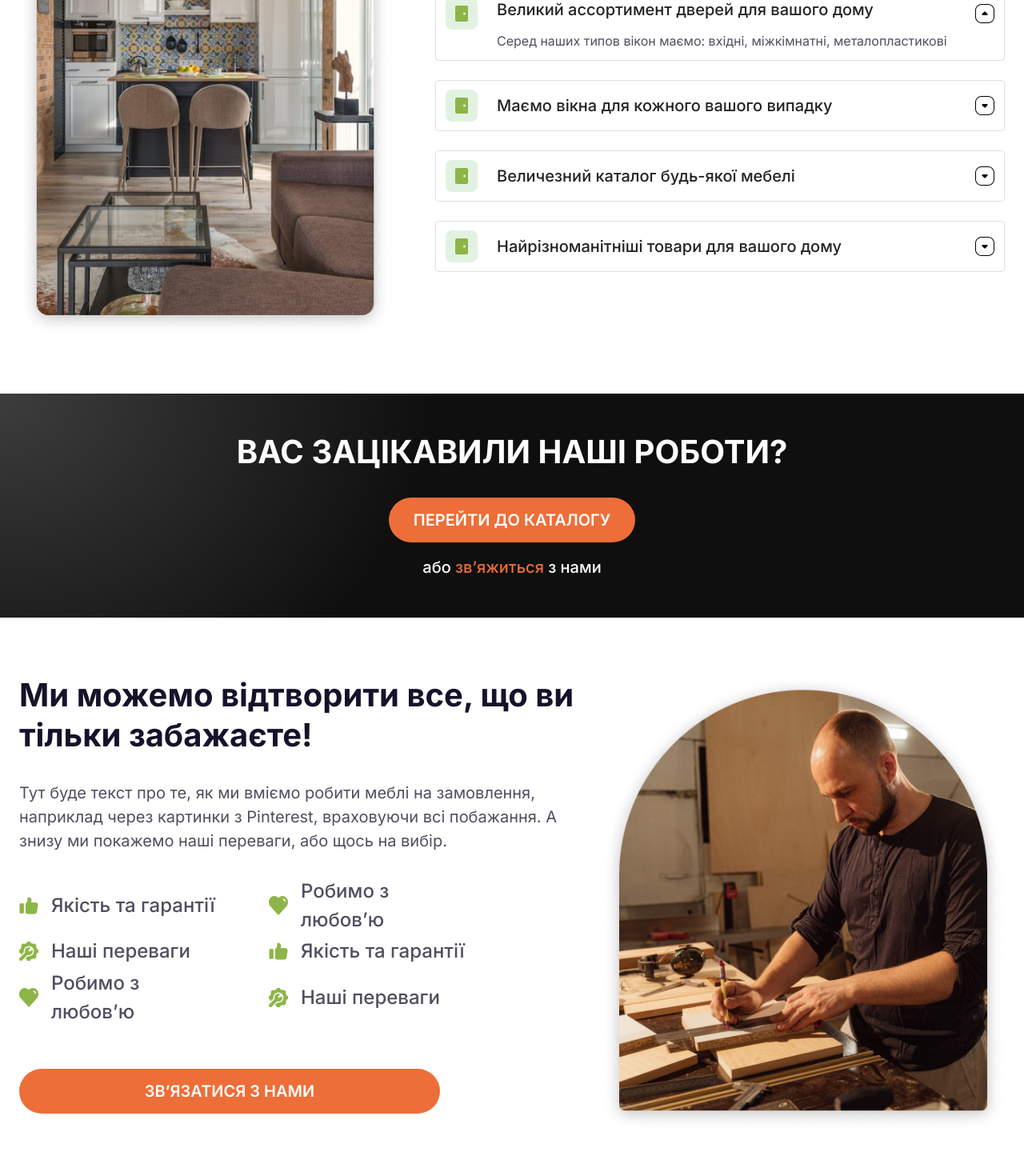
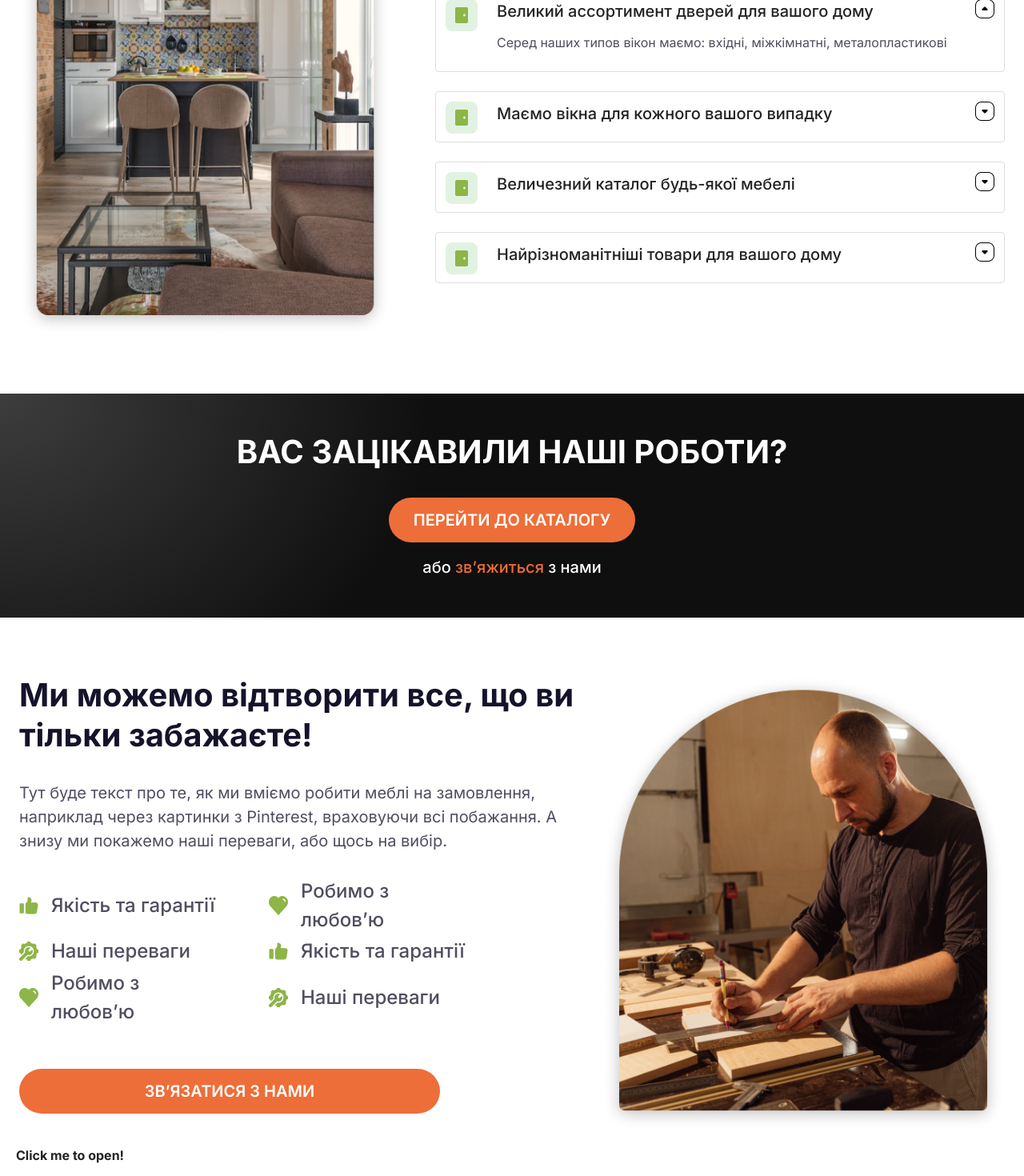
Before and after one commit to ShadePrima/creatiff-app, a React (Create React App) app: page / in a window 1280 px wide. Shown: the part 1920-3390 px from the top of the page at 80% size. Before the commit the page ends 3334 px from the top, so only its background shows below. Built offline with nearby package versions, Linux system fonts and the light colour scheme.

Commit message:
animation catalog item

```diff
--- a/package.json
+++ b/package.json
@@ -3,6 +3,7 @@
   "version": "0.1.0",
   "private": true,
   "dependencies": {
+    "@formkit/auto-animate": "^1.0.0-beta.6",
     "@testing-library/jest-dom": "^5.16.5",
     "@testing-library/react": "^13.4.0",
     "@testing-library/user-event": "^13.5.0",
--- a/src/App.js
+++ b/src/App.js
@@ -5,6 +5,7 @@ import Header from './components/Header';
 import Partners from './components/Partners';
 import Services from './components/Services';
 import './styles/main.scss';
+import Dropdown from './ui/Dropdown/Dropdown';
 
 function App() {
   return (
@@ -15,6 +16,7 @@ function App() {
       <Catalog />
       <CataloBlock />
       <Advantages />
+      <Dropdown />
     </div>
   );
 }
--- a/src/components/Catalog/Catalog.module.scss
+++ b/src/components/Catalog/Catalog.module.scss
@@ -35,7 +35,7 @@
     .catalogItems {
       margin-top: 48px;
       width: 712px;
-      height: 354px;
+      height: 368px;
     }
   }
 }
--- a/src/components/CatalogItem/CatalogItem.module.scss
+++ b/src/components/CatalogItem/CatalogItem.module.scss
@@ -8,7 +8,7 @@
 
   display: flex;
   justify-content: space-between;
-  align-items: center;
+  align-items: start;
 
   border: 1px solid rgba(0, 0, 0, 0.13);
   border-radius: 4px;
@@ -17,7 +17,7 @@
 
   .leftConteiner {
     display: flex;
-    align-items: center;
+    align-items: start;
     gap: 24px;
   }
 
@@ -41,6 +41,10 @@
 }
 
 .openItem {
-  height: 90px;
-  padding-bottom: 40px;
+  height: 104px;
+  // padding-bottom: 45px;
+
+  .titleConteiner {
+    margin-top: 0px;
+  }
 }
--- a/src/components/CatalogItem/index.jsx
+++ b/src/components/CatalogItem/index.jsx
@@ -1,4 +1,4 @@
-import React from 'react';
+import React, { useRef } from 'react';
 import cx from 'clsx';
 
 import catalogCheckTop from '../../assets/icons/check-top-icon.png';
@@ -6,9 +6,15 @@ import catalogCheckBottom from '../../assets/icons/check-bottom-icon.png';
 import catalogIcon from '../../assets/icons/icon-background.png';
 
 import styles from './CatalogItem.module.scss';
+import autoAnimate from '@formkit/auto-animate';
 
 const CatalogItem = ({ id, title, handleMoreClick, isActive }) => {
-  console.log(isActive, 'isActive');
+  const parent = React.useRef(null);
+
+  React.useEffect(() => {
+    parent.current && autoAnimate(parent.current);
+  }, [parent]);
+
   return (
     <div
       onClick={() => handleMoreClick(id)}
@@ -16,7 +22,7 @@ const CatalogItem = ({ id, title, handleMoreClick, isActive }) => {
     >
       <div className={styles.leftConteiner}>
         <img src={catalogIcon} alt='Icon' className={styles.catalogIcon} />
-        <div className={cx(isActive && styles.titleConteiner)}>
+        <div ref={parent} className={cx(isActive && styles.titleConteiner)}>
           <div className={styles.catalogTitle}>{title}</div>
           {isActive && (
             <p className={styles.catalogDescription}>
--- /dev/null
+++ b/src/ui/Dropdown/Dropdown.jsx
@@ -0,0 +1,25 @@
+import { useState, useRef, useEffect } from 'react';
+import autoAnimate from '@formkit/auto-animate';
+import styles from './Dropdown.module.scss';
+
+const Dropdown = () => {
+  const [show, setShow] = useState(false);
+  const parent = useRef(null);
+
+  useEffect(() => {
+    parent.current && autoAnimate(parent.current);
+  }, [parent]);
+
+  const reveal = () => setShow(!show);
+
+  return (
+    <div ref={parent} className={styles.root}>
+      <strong className='dropdown-label' onClick={reveal}>
+        Click me to open!
+      </strong>
+      {show && <p className='dropdown-content'>Lorum ipsum...</p>}
+    </div>
+  );
+};
+
+export default Dropdown;
--- /dev/null
+++ b/src/ui/Dropdown/Dropdown.module.scss
@@ -0,0 +1,4 @@
+.root {
+  margin: 20px;
+  height: 200px;
+}
```
Also changed, not shown: 1 other file (tests, documents, lock files or other folders).
